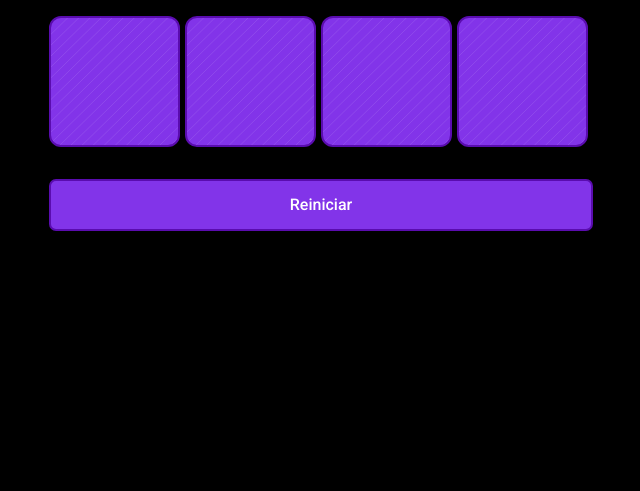
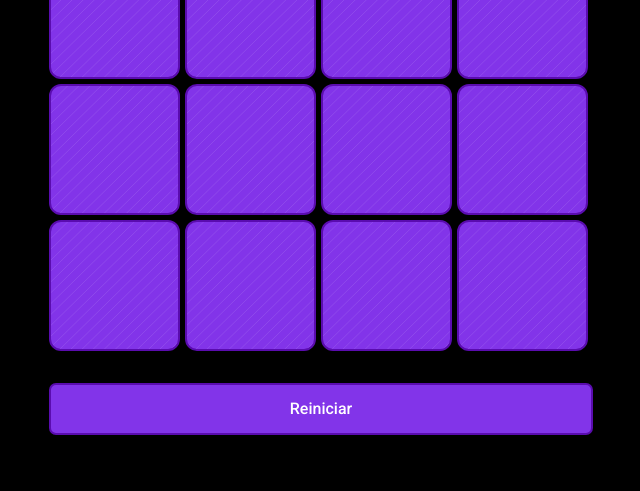
Before and after one commit to AlineGuiseline/memory-game, a plain HTML site: page index.html in a window 1280 px wide. Shown: the part 309-800 px from the top of the page, without its empty margins (319-959 px from the left). Drawn offline with Linux system fonts and the light colour scheme.

Commit message:
Creates dinamic cards

```diff
--- a/index.html
+++ b/index.html
@@ -20,14 +20,7 @@
       <span class="stats">0 acertos de 0 tentativas</span>
     </header>
 
-    <div class="cards-grid">
-      <div class="card">
-        <span class="card-emoji">🌸</span>
-      </div>
-      <div class="card"></div>
-      <div class="card"></div>
-      <div class="card"></div>
-    </div>
+    <div id="deck" class="cards-grid"></div>
 
     <button class="button">Reiniciar</button>
   </main>
--- a/script.js
+++ b/script.js
@@ -88,6 +88,7 @@ const cardItems = [
   },
 ];
 
+// Função para embaralhar as cartas
 function shuffleCards(array) {
   const shuffled = array.sort(() => (Math.random() > 0.5 ? 1 : -1)); // gera um número aleatório entre 0 e 1, se for maior que 0.5 retorna 1, senão retorna -1
   // positivo vai depois; negativo vai antes
@@ -96,5 +97,32 @@ function shuffleCards(array) {
   return shuffled;
 }
 
-const cards = shuffleCards(cardItems);
-console.log(cards);
+function createCard(card) {
+  // cria o elemento principal da carta
+  const cardElement = document.createElement("div");
+  cardElement.className = "card";
+
+  // cria o elemento do emoji
+  const emoji = document.createElement("span");
+  emoji.className = "card-emoji";
+  emoji.textContent = card.content;
+
+  // adiciona o emoji ao card
+  cardElement.appendChild(emoji);
+
+  return cardElement;
+}
+
+function renderCards() {
+  const deck = document.getElementById("deck");
+  deck.innerHTML = "";
+
+  const cards = shuffleCards(cardItems);
+
+  cards.forEach((item) => {
+    const cardElement = createCard(item);
+    deck.appendChild(cardElement);
+  });
+}
+
+renderCards();
```
